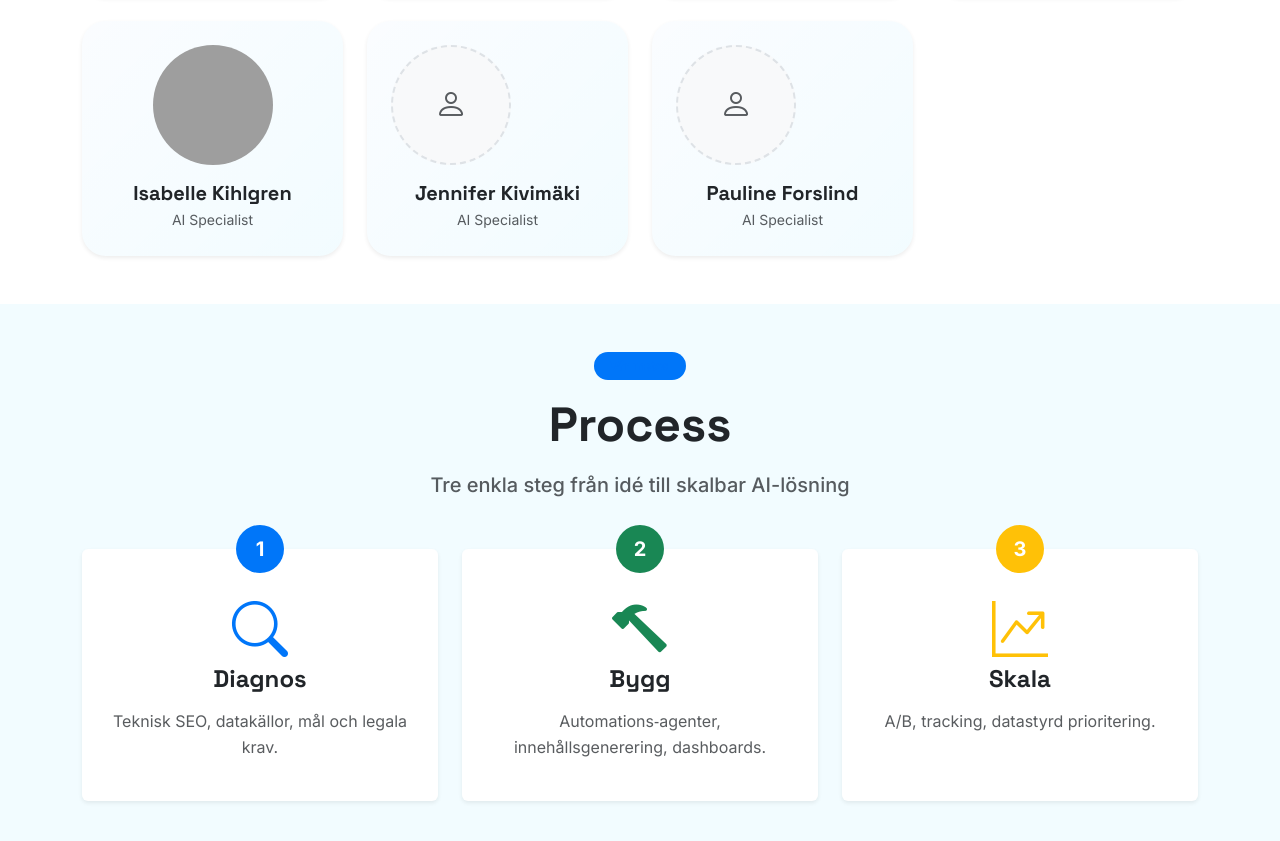
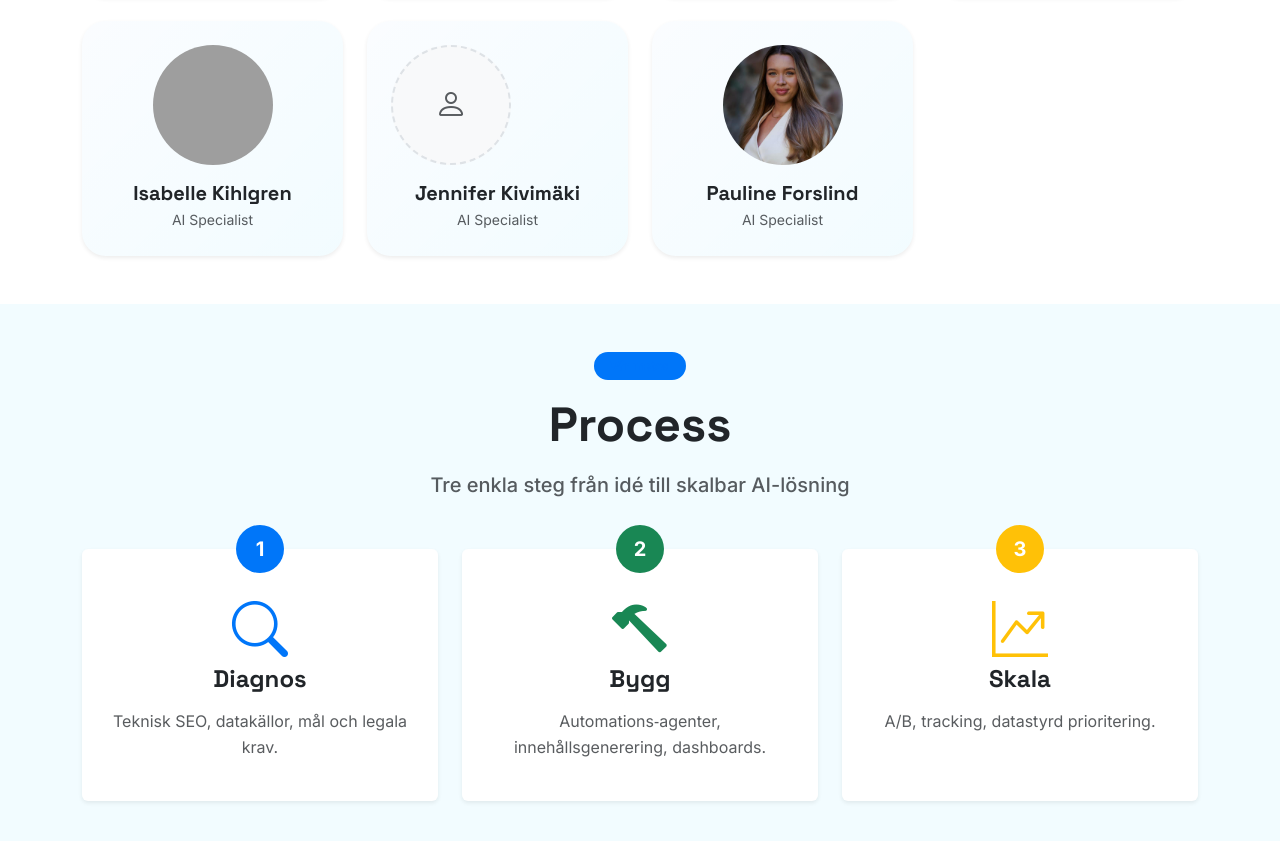
Before and after one commit to ispeakfishlanguage/nextstack.ai, a plain HTML site: page index.html in a window 1280 px wide. Shown: the part 6457-7298 px from the top of the page. Drawn offline with nearby package versions, Linux system fonts and the light colour scheme; grey boxes are pictures that could not be loaded.

Commit message:
Add Pauline Forslind's photo to team section
- Replaced placeholder icon with actual photo (Pauline-Forslind.jpeg)
- Updated team section to display all member photos consistently

🤖 Generated with [Claude Code](https://claude.ai/code)

Co-Authored-By: Claude <noreply@anthropic.com>

```diff
--- a/index.html
+++ b/index.html
@@ -714,9 +714,7 @@
           <div class="card border-0 shadow-sm h-100 modern-card hover-lift">
             <div class="card-body text-center p-4">
               <div class="mb-3">
-                <div class="rounded-circle bg-light d-flex align-items-center justify-content-center" style="width: 120px; height: 120px; border: 2px dashed #dee2e6;">
-                  <i class="bi bi-person text-muted" style="font-size: 2rem;"></i>
-                </div>
+                <img src="assets/img/Pauline-Forslind.jpeg" alt="Pauline Forslind" class="rounded-circle" style="width: 120px; height: 120px; object-fit: cover;">
               </div>
               <h5 class="fw-bold text-dark mb-1">Pauline Forslind</h5>
               <p class="text-muted small mb-0">AI Specialist</p>
```
Also changed, not shown: assets/img/Pauline-Forslind.jpeg (added).
